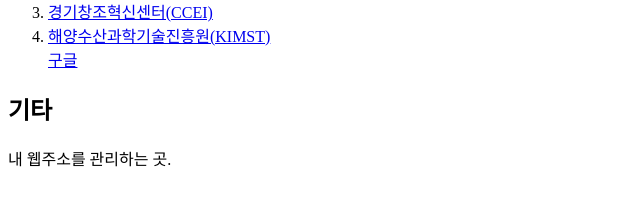
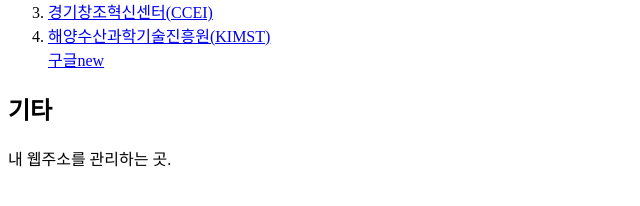
Before and after one commit to tonykwon100/Web1, a plain HTML site: page index.html in a window 1280 px wide. Shown: the part 138-344 px from the top of the page, 0-640 px from the left. Drawn offline with Linux system fonts and the light colour scheme.

Commit message:
Update index.html

```diff
--- a/index.html
+++ b/index.html
@@ -11,7 +11,7 @@
   <li><a href="https://www.snip.or.kr">성남산업진흥원(SNIP)</a></li>
   <li><a href="https://ccei.creativekorea.or.kr">경기창조혁신센터(CCEI)</a></li>
   <li><a href="https://www.kimst.re.kr">해양수산과학기술진흥원(KIMST)</a></li>
-  <a href="https://www.google.com" target="_blank">구글</a>
+  <a href="https://www.google.com" target="_blank">구글new</a>
 </ol>
 
 <h2>기타</h2>
```
